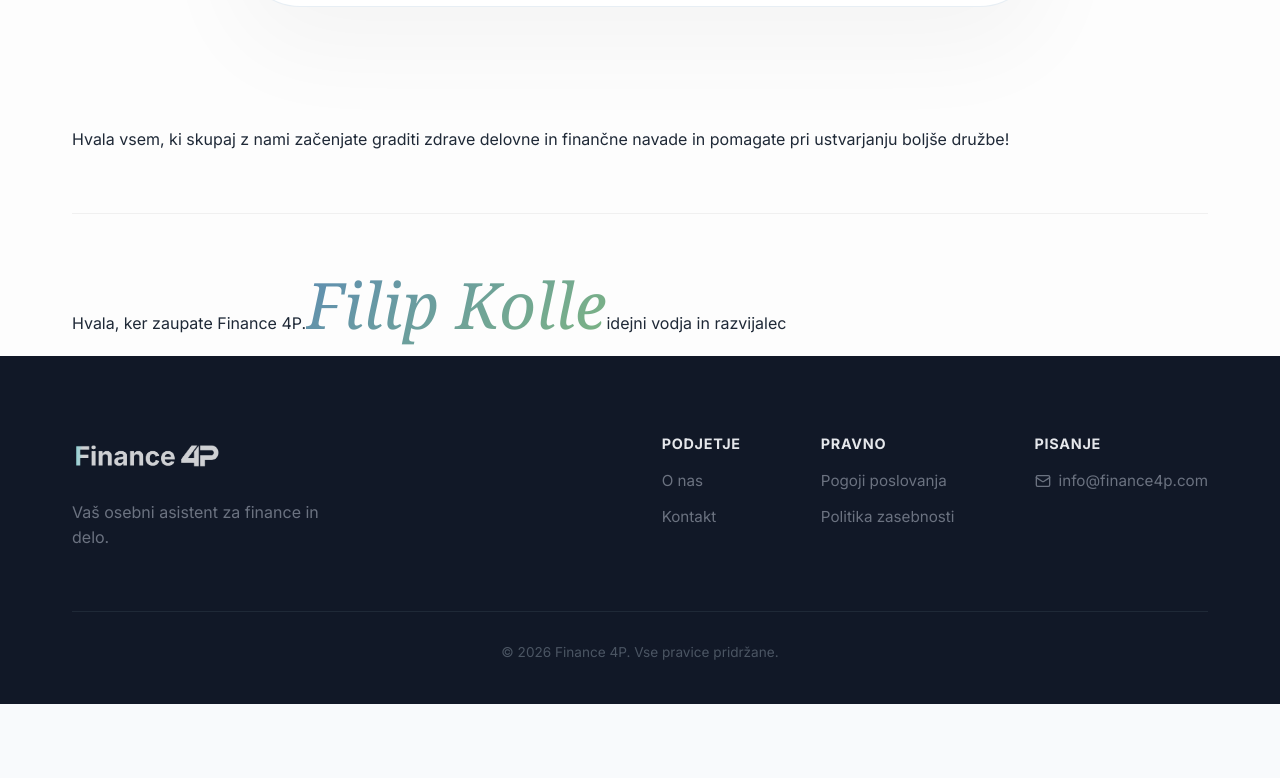
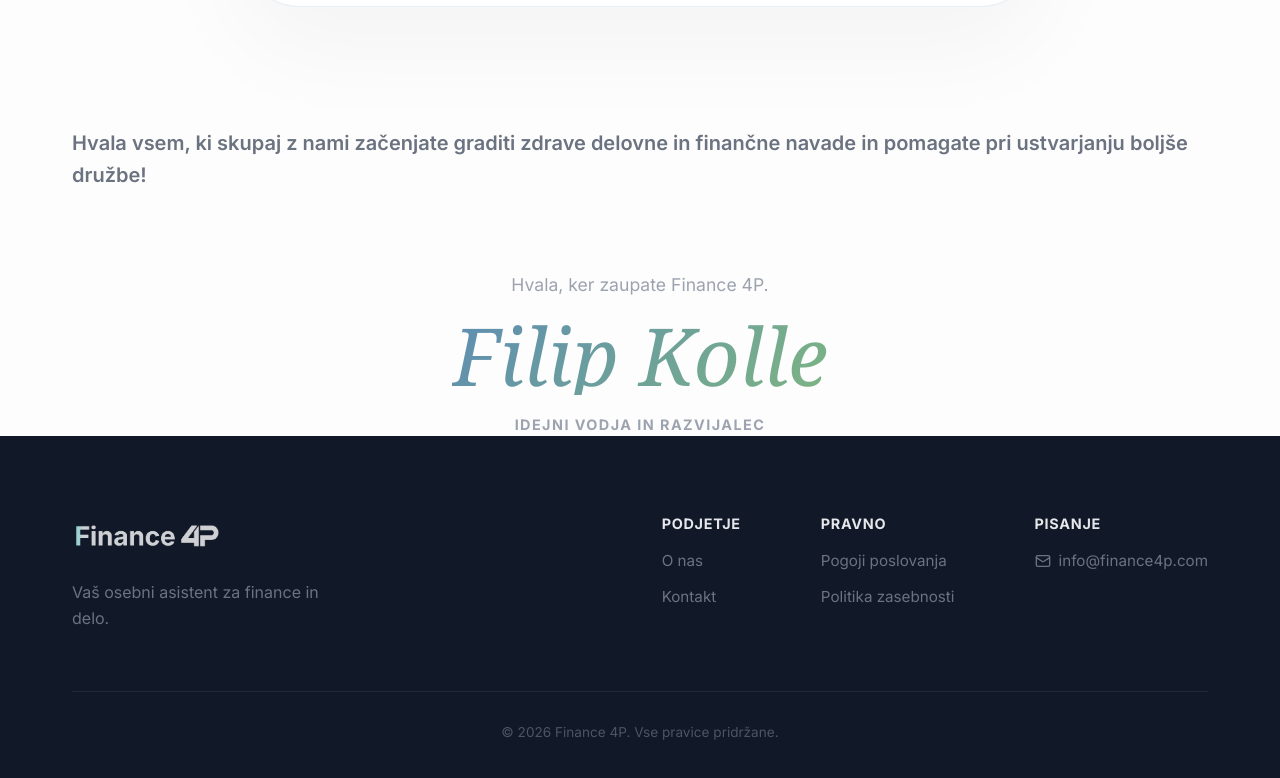
Before and after one commit to filipkolle/Landing-4P, a React (Vite) app: page /o-nas in a window 1280 px wide. Shown: the part 3925-4703 px from the top of the page. Before the commit the page ends 4629 px from the top, so only its background shows below. Built offline with nearby package versions, Linux system fonts and the light colour scheme.

Commit message:
UI: Cleaned up the signature block on the About Us page

```diff
--- a/src/styles/About.css
+++ b/src/styles/About.css
@@ -177,21 +177,48 @@
   text-align: center;
 }
 
+.sig-content p {
+  font-size: 1.25rem;
+  font-weight: 600;
+  color: var(--text-muted);
+  margin-bottom: 80px;
+  line-height: 1.6;
+}
+
 .sig-block {
-  margin-top: 60px;
-  padding-top: 40px;
-  border-top: 1px solid rgba(0,0,0,0.05);
+  margin-top: 40px;
+  display: flex;
+  flex-direction: column;
+  align-items: center;
+  gap: 8px;
+}
+
+.sig-intro {
+  font-size: 1.1rem;
+  color: var(--text-soft);
+  margin-bottom: 8px;
 }
 
 .digital-sig {
   font-family: 'Georgia', serif;
   font-style: italic;
-  font-size: 4rem;
+  font-size: 5rem;
+  font-weight: 400;
   background: linear-gradient(135deg, var(--primary) 0%, #7CB483 100%);
   -webkit-background-clip: text;
   background-clip: text;
   -webkit-text-fill-color: transparent;
-  margin-bottom: 10px;
+  margin: 0;
+  line-height: 1;
+}
+
+.sig-title {
+  font-size: 0.9rem;
+  font-weight: 700;
+  color: var(--text-soft);
+  text-transform: uppercase;
+  letter-spacing: 0.1em;
+  margin-top: 10px;
 }
 
 @media (max-width: 1024px) {
@@ -201,5 +228,5 @@
   .mission-cards { grid-template-columns: 1fr; }
   .vision-container { padding: 40px 24px; border-radius: 40px; }
   .about-cta-card { padding: 60px 24px; border-radius: 40px; }
-  .digital-sig { font-size: 3rem; }
+  .digital-sig { font-size: 3.5rem; }
 }
```
